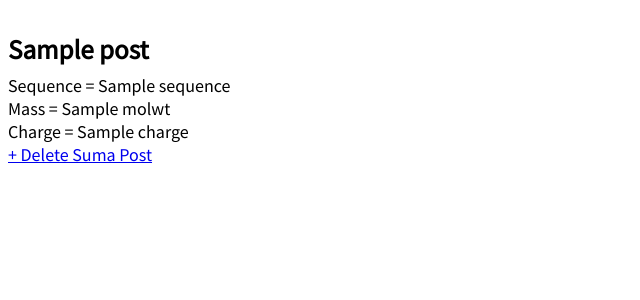
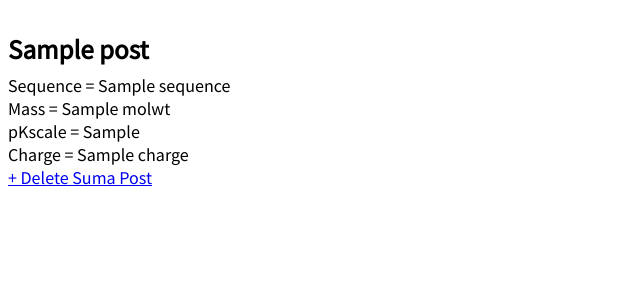
Before and after one commit to ugbioinformatics/programming_project_WCh, a Django app: template templates/post_detail.html in a window 1280 px wide. Shown: the part 125-425 px from the top of the page, without its empty margins (0-640 px from the left). Run offline with Django 4.2, Linux system fonts and the light colour scheme; the template is opened without the code that fills it: most values are stand-ins (such as "Sample title", 1, 10 or a date in 2020); data that the repository does not hold is empty.

Commit message:
Update post_detail.html

```diff
--- a/templates/post_detail.html
+++ b/templates/post_detail.html
@@ -8,6 +8,7 @@
 {% if post.sequence != '' %}
        <p>Sequence = {{ post.sequence }}</p>
        <p>Mass = {{ post.molwt }}</p>
+       <p>pKscale = {{ post.pKscale }}</p>
        <p>Charge = {{ post.charge }}</p>
 {% endif %}
 
```
